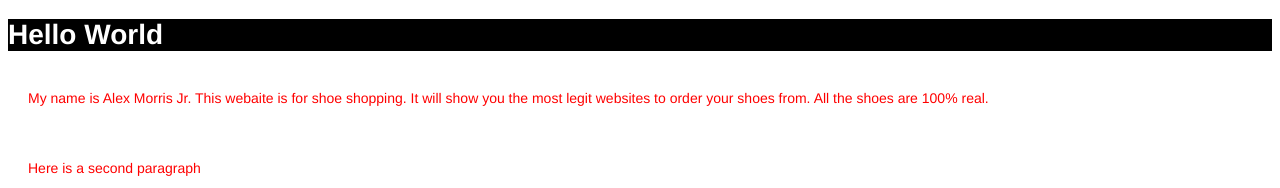
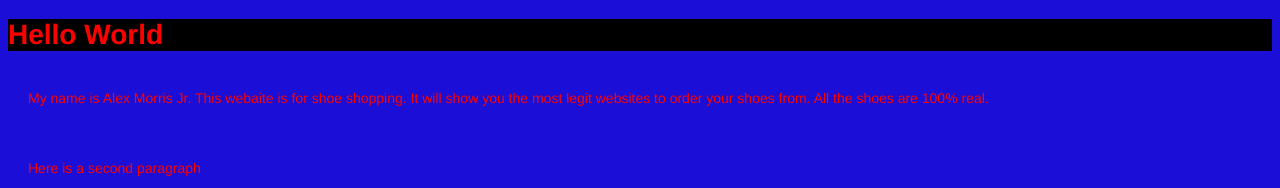
Before and after one commit to Alexmorris10/Alexmorris10.github.io, a plain HTML site: page index.html in a window 1280 px wide. Shown: the top 188 px of the page. Drawn offline with Linux system fonts and the light colour scheme.

Commit message:
changed csss

```diff
--- a/style.css
+++ b/style.css
@@ -1,12 +1,12 @@
 body {
-    background-color: rgba(27, 14, 214, 0);
+    background-color: rgb(27, 14, 214);
     color: rgb(255, 0, 0);
     font-family: Helvetica;
     font-size: 14px;
     }
     .reverse {
     background-color: black !important;
-    color: white;
+    color: rgb(255, 0, 0);
     }
     p {
     padding: 20px;
```
